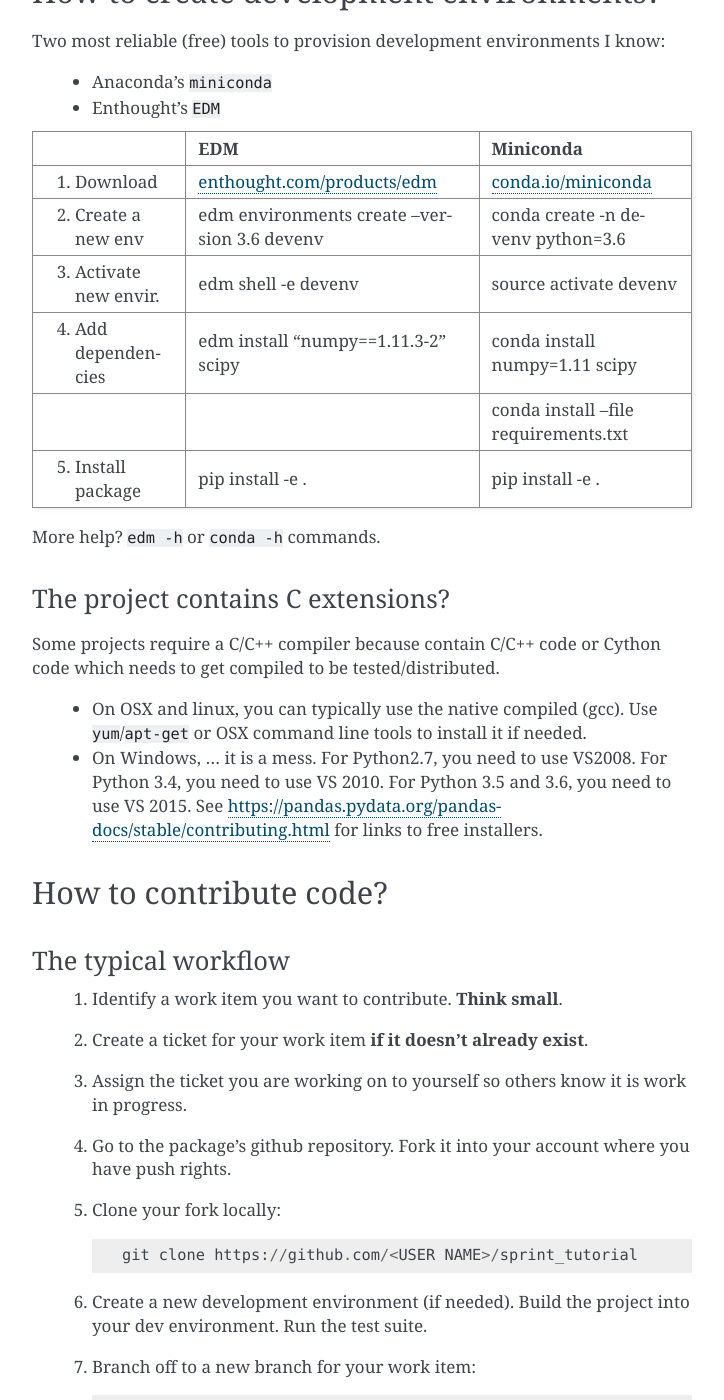
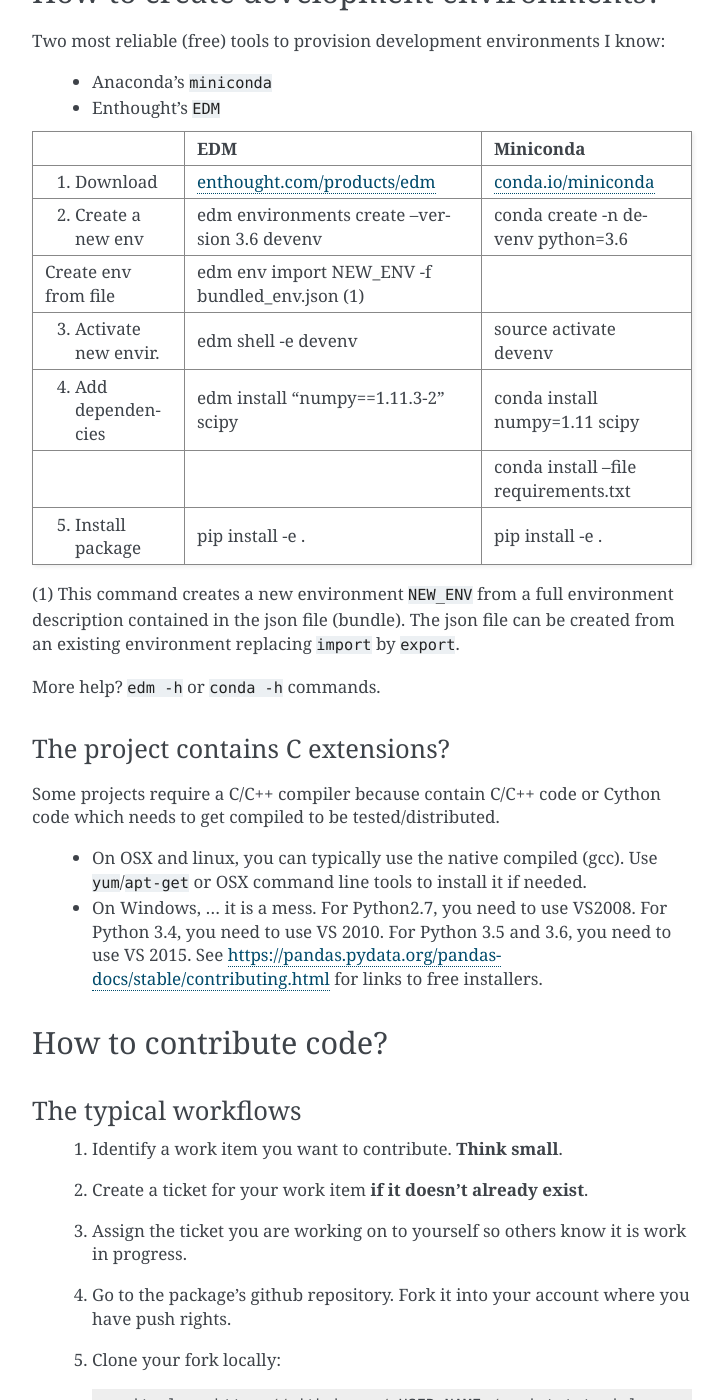
Before and after one commit to jonathanrocher/sprint_tutorial, a Sphinx documentation site: the page built from doc/how_to_sprint.rst, in a window 1280 px wide and 1400 px high, scrolled down 1711 px. Shown: the whole window, without its empty margins (388-1112 px from the left). Built offline with Sphinx 7.4.7, drawn with Linux system fonts in a browser that asks for light colours; some of the changed text lies outside the part shown.

Commit message:
Add command for creating a new env from a env description file.

```diff
--- a/doc/how_to_sprint.rst
+++ b/doc/how_to_sprint.rst
@@ -86,6 +86,8 @@
 +------------------------+------------------------------------------------------------------------+--------------------------------------------------------+
 | 2. Create a new env    | edm environments create --version 3.6 devenv                           | conda create -n devenv python=3.6                      |
 +------------------------+------------------------------------------------------------------------+--------------------------------------------------------+
+|    Create env from file| edm env import NEW_ENV -f bundled_env.json (1)                         |                                                        |
++------------------------+------------------------------------------------------------------------+--------------------------------------------------------+
 | 3. Activate new envir. | edm shell -e devenv                                                    | source activate devenv                                 |
 +------------------------+------------------------------------------------------------------------+--------------------------------------------------------+
 | 4. Add dependencies    | edm install "numpy==1.11.3-2" scipy                                    | conda install numpy=1.11 scipy                         |
@@ -94,6 +96,10 @@
 +------------------------+------------------------------------------------------------------------+--------------------------------------------------------+
 | 5. Install package     | pip install -e .                                                       | pip install -e .                                       |
 +------------------------+------------------------------------------------------------------------+--------------------------------------------------------+
+
+(1) This command creates a new environment ``NEW_ENV`` from a full environment
+description contained in the json file (bundle). The json file can be created
+from an existing environment replacing ``import`` by ``export``.
 
 More help? ``edm -h`` or ``conda -h`` commands.
 
@@ -113,7 +119,7 @@
 How to contribute code?
 =======================
 
-The typical workflow
+The typical workflows
 --------------------
 
   #. Identify a work item you want to contribute. **Think small**.
```
